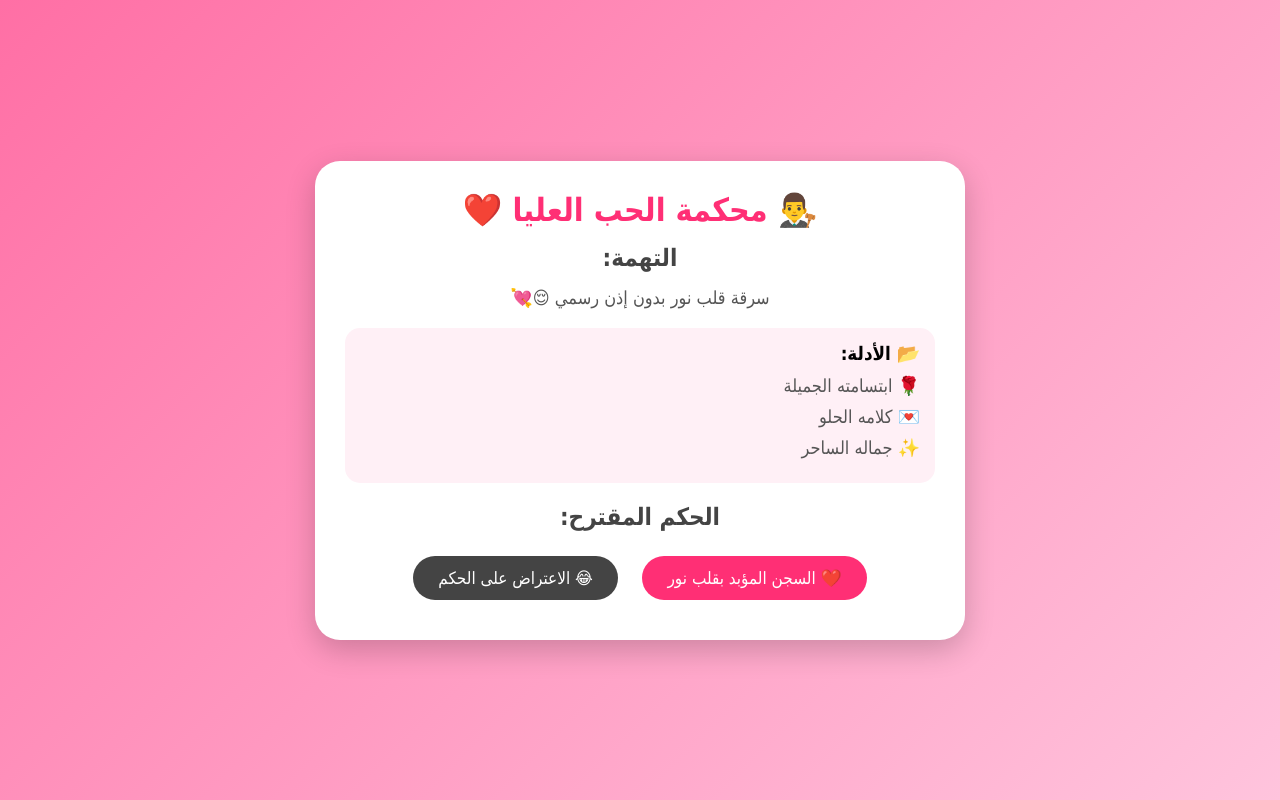
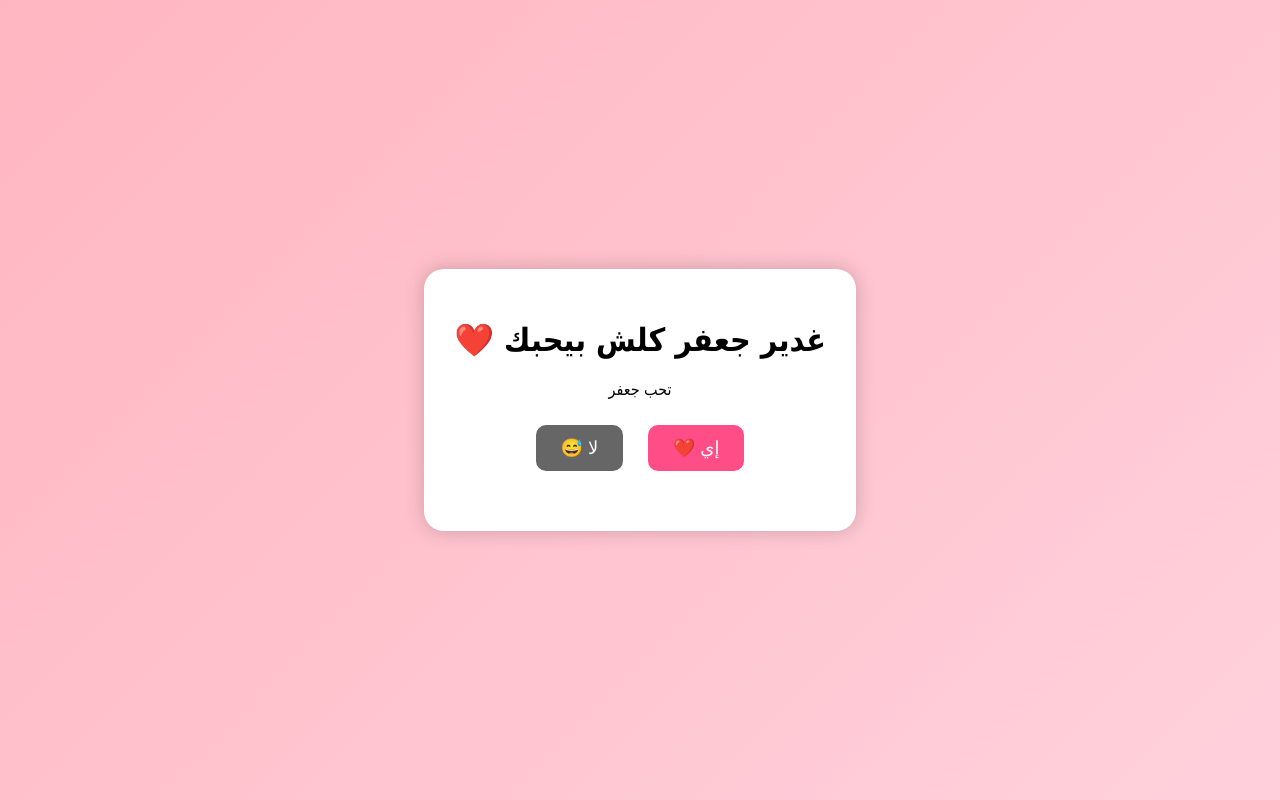
Before and after one commit to shaghf2h/shaghaf, a plain HTML site: page index.html in a window 1280 px wide. Drawn offline with Linux system fonts and the light colour scheme.

Commit message:
Add files via upload

```diff
--- a/index.html
+++ b/index.html
@@ -3,175 +3,95 @@
 <head>
 <meta charset="UTF-8">
 <meta name="viewport" content="width=device-width, initial-scale=1.0">
-<title>محكمة الحب ❤️</title>
+<title>إلى حبيبي  ❤️</title>
 
 <style>
-*{
+body{
     margin:0;
-    padding:0;
-    box-sizing:border-box;
     font-family:Tahoma,sans-serif;
-}
-
-body{
-    background:linear-gradient(135deg,#ff6fa5,#ffc4dd);
-    min-height:100vh;
+    background:linear-gradient(135deg,#ffb6c1,#ffd1dc);
     display:flex;
     justify-content:center;
     align-items:center;
-    overflow:hidden;
+    height:100vh;
+    text-align:center;
 }
 
-.card{
+.box{
     background:white;
-    width:90%;
-    max-width:650px;
     padding:30px;
-    border-radius:25px;
-    text-align:center;
-    box-shadow:0 10px 30px rgba(0,0,0,.2);
-}
-
-h1{
-    color:#ff2f75;
-    margin-bottom:15px;
-}
-
-h2{
-    margin:15px 0;
-    color:#444;
-}
-
-p{
-    font-size:18px;
-    margin:10px 0;
-    color:#555;
-}
-
-.evidence{
-    text-align:right;
-    margin:20px 0;
-    background:#fff0f6;
-    padding:15px;
-    border-radius:15px;
+    border-radius:20px;
+    box-shadow:0 0 20px rgba(0,0,0,.2);
+    max-width:500px;
 }
 
 button{
     padding:12px 25px;
+    margin:10px;
     border:none;
-    border-radius:30px;
+    border-radius:10px;
     cursor:pointer;
-    margin:10px;
-    font-size:17px;
-    transition:.3s;
+    font-size:18px;
 }
 
-.love{
-    background:#ff2f75;
+.yes{
+    background:#ff4d88;
     color:white;
 }
 
-.reject{
-    background:#444;
+.no{
+    background:#666;
     color:white;
 }
 
-button:hover{
-    transform:scale(1.08);
+#result{
+    margin-top:20px;
+    font-size:22px;
+    font-weight:bold;
 }
 
-#result{
+.bears{
     display:none;
+    font-size:90px;
+    animation:kiss 1.5s infinite alternate;
 }
 
-.heart{
-    position:fixed;
-    font-size:25px;
-    animation:fly 5s linear forwards;
-}
-
-@keyframes fly{
-    from{
-        transform:translateY(0);
-        opacity:1;
-    }
-    to{
-        transform:translateY(-100vh);
-        opacity:0;
-    }
+@keyframes kiss{
+    from{transform:translateX(-10px);}
+    to{transform:translateX(10px);}
 }
 </style>
 </head>
 
 <body>
 
-<div class="card" id="court">
+<div class="box">
+    <h1> غدير  جعفر كلش بيحبك   ❤️</h1>
 
-    <h1>👨‍⚖️ محكمة الحب العليا ❤️</h1>
+    <p>تحب جعفر</p>
 
-    <h2>التهمة:</h2>
-    <p>سرقة قلب نور بدون إذن رسمي 😌💘</p>
+    <button class="yes" onclick="love()">إي ❤️</button>
+    <button class="no" onclick="noLove()">لا 😅</button>
 
-    <div class="evidence">
-        <h3>📂 الأدلة:</h3>
-        <p>🌹 ابتسامته الجميلة</p>
-        <p>💌 كلامه الحلو</p>
-        <p>✨ جماله الساحر</p>
+    <div id="result"></div>
+
+    <div class="bears" id="bears">
+        🐻❤️🐻
     </div>
-
-    <h2>الحكم المقترح:</h2>
-
-    <button class="love" onclick="acceptSentence()">
-        ❤️ السجن المؤبد بقلب نور
-    </button>
-
-    <button class="reject" onclick="rejectSentence()">
-        😂 الاعتراض على الحكم
-    </button>
-
-</div>
-
-<div class="card" id="result">
-    <h1>🎉 تم تثبيت الحكم 🎉</h1>
-    <h2>❤️ السجن المؤبد بقلب نور ❤️</h2>
-    <p>
-        بعد دراسة القضية بالكامل،
-        قررت المحكمة أن المتهم مذنب بسرقة القلب،
-        وتم رفض جميع طلبات الإفراج 😆💕
-    </p>
 </div>
 
 <script>
+function love(){
+    document.getElementById("result").innerHTML =
+    "جنت أعرف 😍 واني هم اموت عليك   ❤️";
 
-function rejectSentence(){
-    alert("😂 تم رفض الاعتراض لعدم وجود سبب مقنع!");
+    document.getElementById("bears").style.display = "block";
 }
 
-function acceptSentence(){
-
-    document.getElementById("court").style.display="none";
-    document.getElementById("result").style.display="block";
-
-    setInterval(createHeart,250);
+function noLove(){
+    document.getElementById("result").innerHTML =
+    "❌  هذا الزر غير صالح لأن 'جعفر' يموت عليك    ❤️";
 }
-
-function createHeart(){
-
-    const heart=document.createElement("div");
-
-    heart.classList.add("heart");
-    heart.innerHTML=["❤️","💕","💖","💘","🌹"][Math.floor(Math.random()*5)];
-
-    heart.style.left=Math.random()*100+"vw";
-    heart.style.bottom="-20px";
-
-    document.body.appendChild(heart);
-
-    setTimeout(()=>{
-        heart.remove();
-    },5000);
-}
-
 </script>
 
 </body>
```
